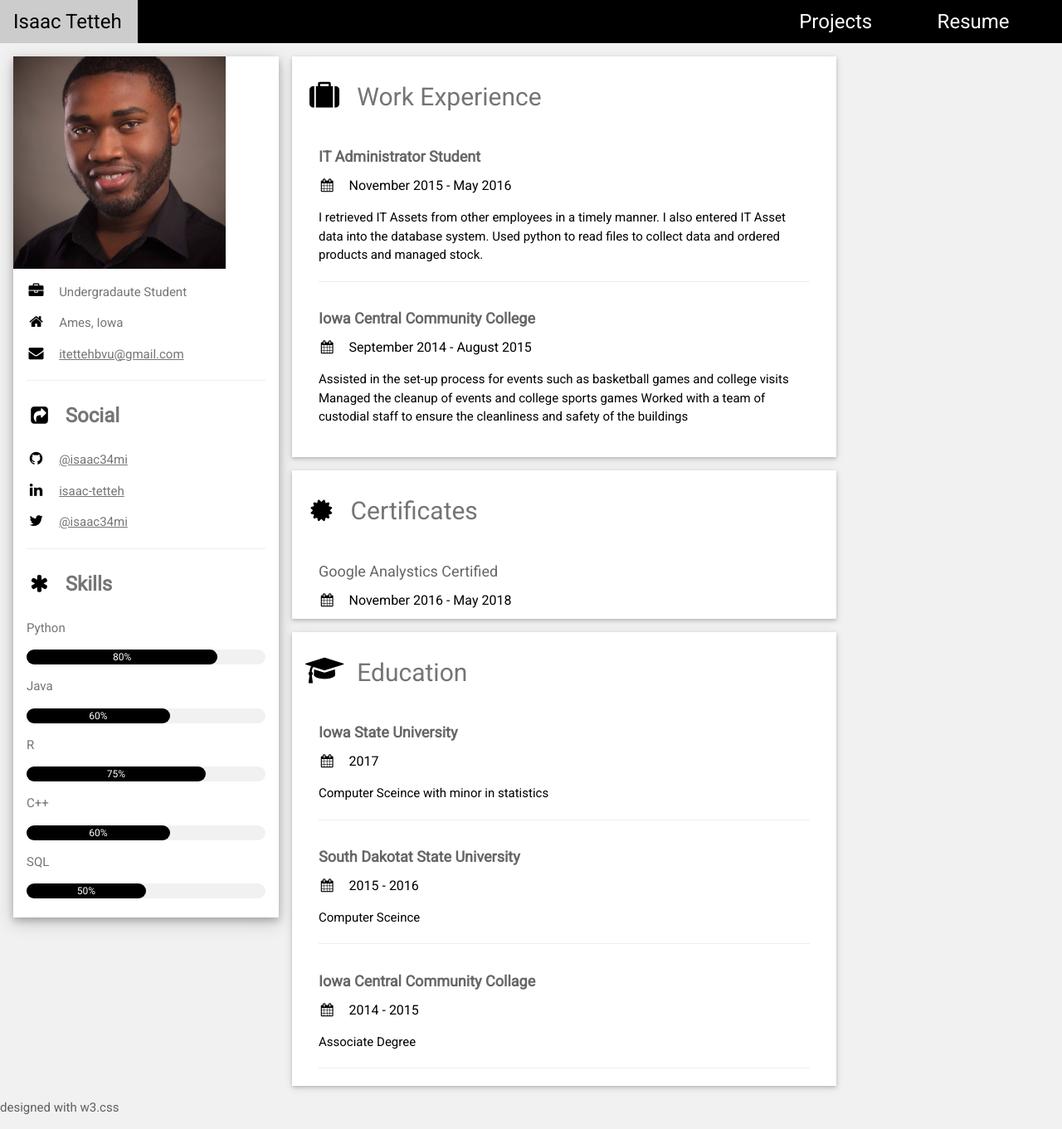
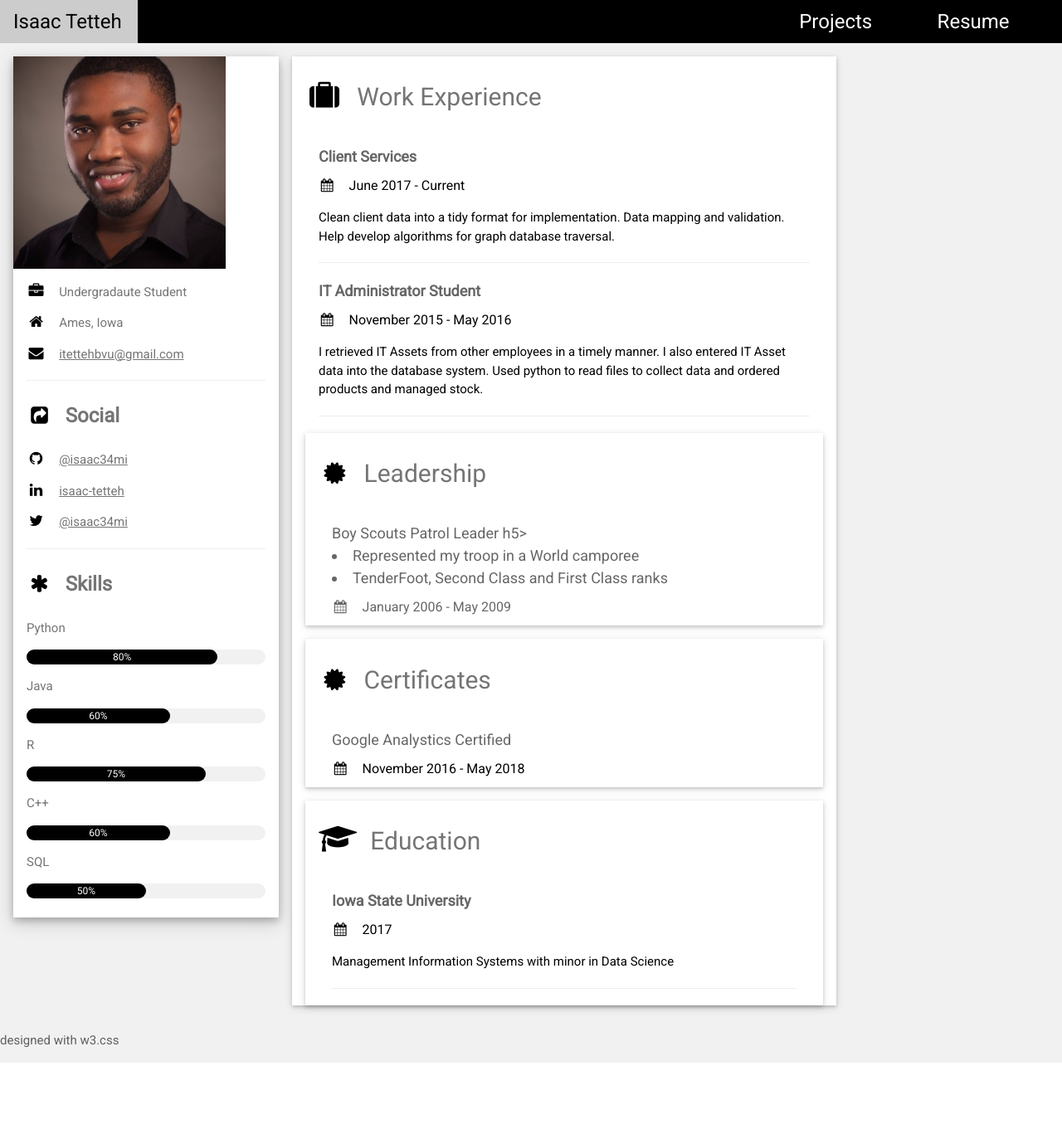
Before and after one commit to isaac34mi/Portfolio, a Flask app: page / in a window 1280 px wide. Shown: the whole page at 83% size. After the commit the page ends 1281 px from the top, so only its background shows below. Run offline with Flask 2, Linux system fonts and the light colour scheme.

Commit message:
Update resume.html

```diff
--- a/templates/resume.html
+++ b/templates/resume.html
@@ -72,6 +72,14 @@
       <div class="w3-container w3-card-2 w3-white w3-margin-bottom">
         <h2 class="w3-text-grey w3-padding-16"><i class="fa fa-suitcase fa-fw w3-margin-right w3-xxlarge w3-text-black"></i>Work Experience</h2>
         <div class="w3-container">
+          <h5 class="w3-opacity"><b>Client Services
+          </b></h5>
+          <h6 class="w3-text-black"><i class="fa fa-calendar fa-fw w3-margin-right"></i>June 2017 - Current</h6>
+         <p>
+          Clean client data into a tidy format for implementation.
+          Data mapping and validation.
+          Help develop algorithms for graph database traversal.</p>
+          <hr>
           <h5 class="w3-opacity"><b>IT Administrator Student
           </b></h5>
           <h6 class="w3-text-black"><i class="fa fa-calendar fa-fw w3-margin-right"></i>November 2015 - May 2016</h6>
@@ -81,18 +89,15 @@
            Used python to read files to collect data and ordered products and managed stock.</p>
           <hr>
         </div>
-        <div class="w3-container">
-          <h5 class="w3-opacity"><b>Iowa Central Community College</b></h5>
-          <h6 class="w3-text-black"><i class="fa fa-calendar fa-fw w3-margin-right"></i>September 2014 - August 2015</h6>
-          <p>
-           Assisted in the set-up process for events such as basketball games and college visits
-           Managed the cleanup of events and college sports games
-           Worked with a team of custodial staff to ensure the cleanliness and safety of the buildings
-
-          </p><br>
-        </div>
+        <div class="w3-container w3-card-2 w3-white w3-margin-bottom">
+      <h2 class="w3-text-grey w3-padding-16"><i class="fa fa-certificate fa-fw w3-margin-right w3-text-black"></i>Leadership</h2>
+      <div class="w3-container">
+         <h5 class="w3-opacity">Boy Scouts Patrol Leader h5>
+          <li> Represented my troop in a World camporee
+          <li> TenderFoot, Second Class and First Class ranks
+         <h6 class="w3-text-black"><i class="fa fa-calendar fa-fw w3-margin-right"></i>January 2006 - May 2009</h6>
       </div>
-
+      </div>
       <div class="w3-container w3-card-2 w3-white w3-margin-bottom">
       <h2 class="w3-text-grey w3-padding-16"><i class="fa fa-certificate fa-fw w3-margin-right w3-text-black"></i>Certificates</h2>
       <div class="w3-container">
@@ -106,23 +111,9 @@
         <div class="w3-container">
           <h5 class="w3-opacity"><b>Iowa State University</b></h5>
           <h6 class="w3-text-black"><i class="fa fa-calendar fa-fw w3-margin-right"></i>2017</h6>
-          <p>Computer Sceince with minor in statistics </p>
+          <p>Management Information Systems with minor in Data Science</p>
           <hr>
         </div>
-
-        <div class="w3-container">
-          <h5 class="w3-opacity"><b>South Dakotat State University</b></h5>
-          <h6 class="w3-text-black"><i class="fa fa-calendar fa-fw w3-margin-right"></i>2015 - 2016</h6>
-          <p>Computer Sceince </p>
-          <hr>
-        </div>
-        <div class="w3-container">
-          <h5 class="w3-opacity"><b>Iowa Central Community Collage </b></h5>
-          <h6 class="w3-text-black"><i class="fa fa-calendar fa-fw w3-margin-right"></i>2014 - 2015</h6>
-          <p>Associate Degree</p>
-          <hr>
-        </div>
-
       </div>
 
     <!-- End Right Column -->
```
